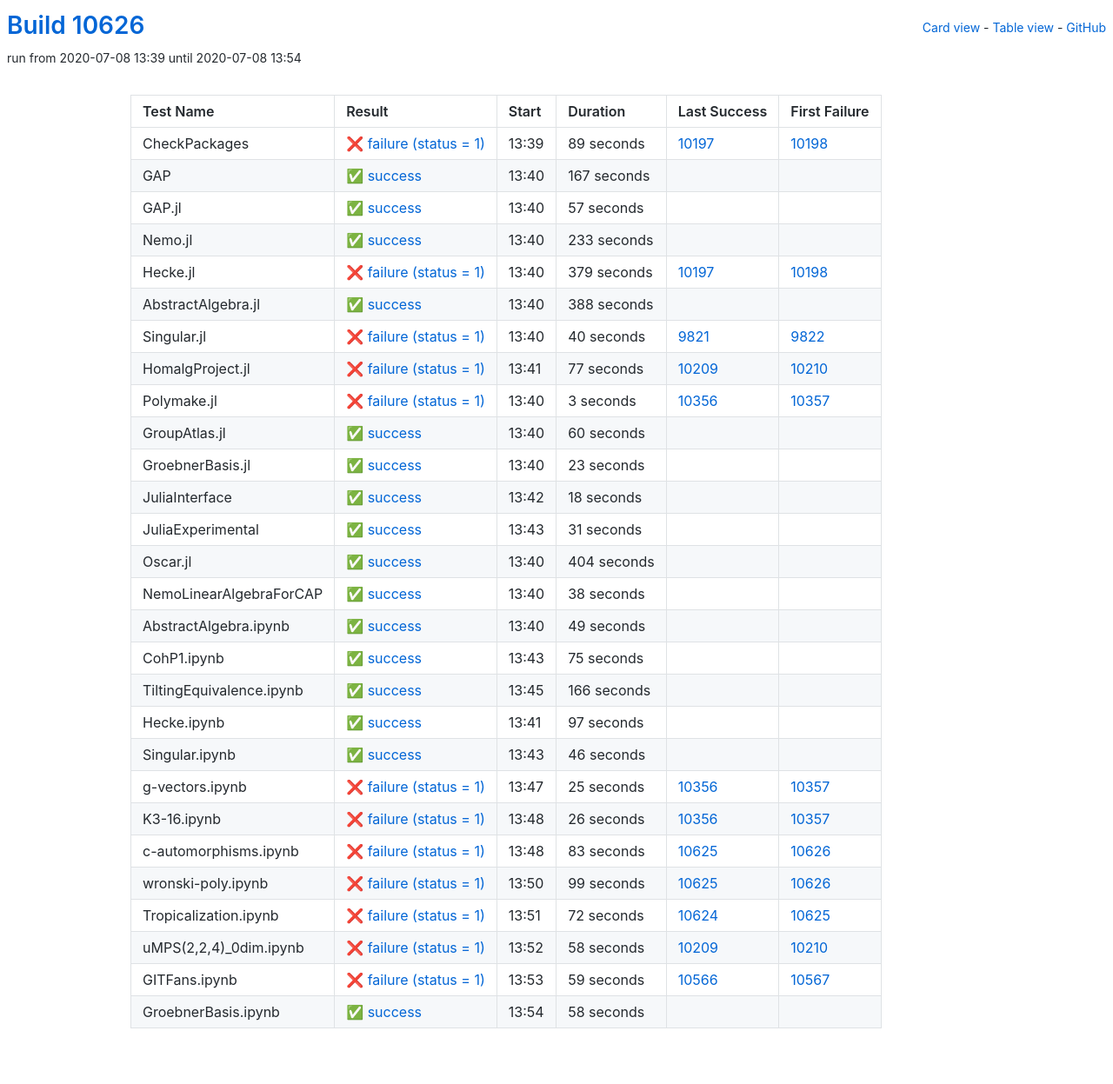
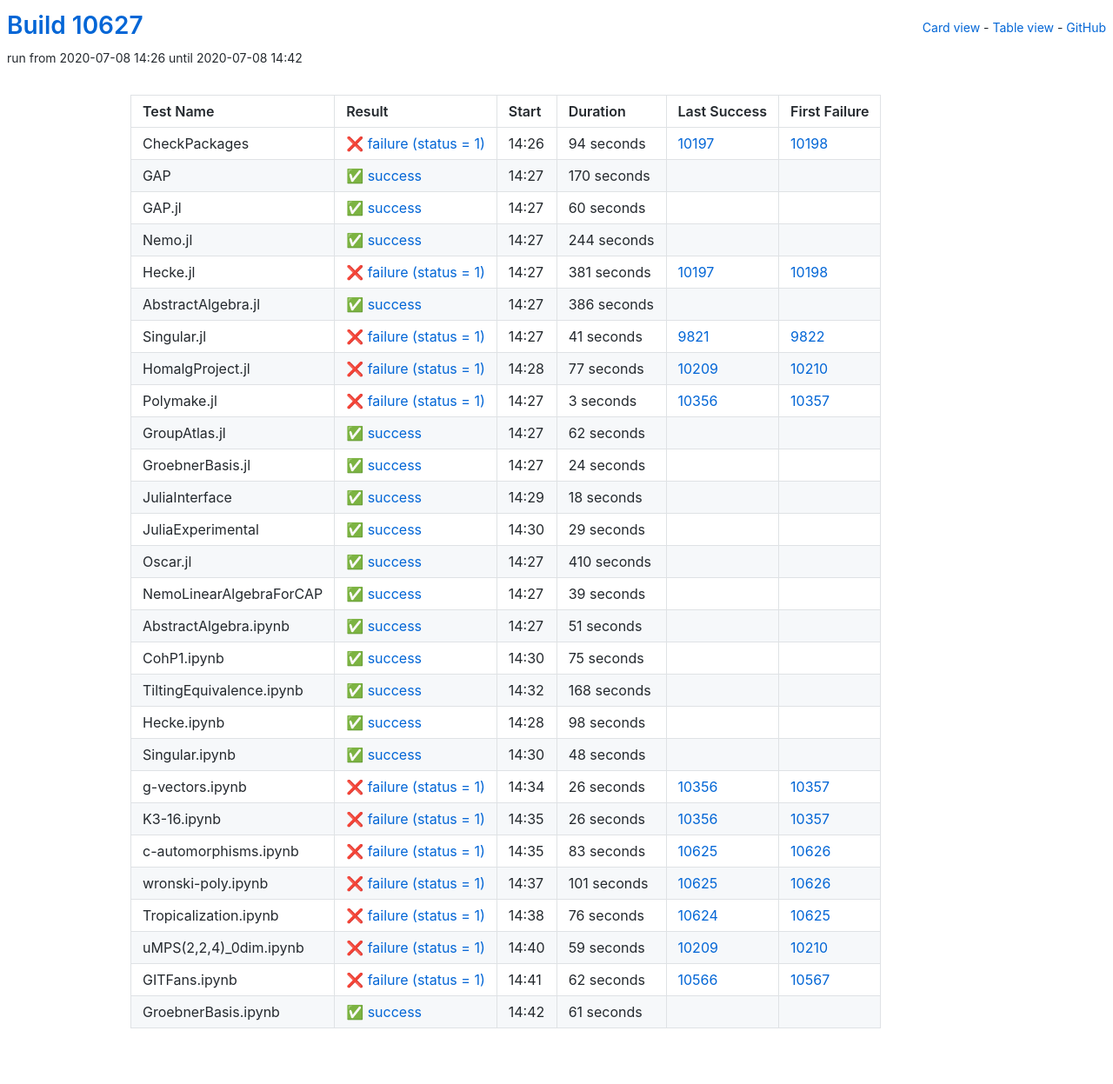
Before and after one commit to oscar-system/oscar-ci-status, a Jekyll site: the page built from table.html, in a window 1280 px wide. Shown: the whole page at 87% size. Built offline with Jekyll 4.4.1, drawn with Linux system fonts in a browser that asks for light colours.

Commit message:
Build #10627

```diff
--- a/_data/ci.yml
+++ b/_data/ci.yml
@@ -1,6 +1,6 @@
 ---
-build: 10626
-build_url: https://oscarci.mathematik.uni-kl.de/job/oscar/10626/
+build: 10627
+build_url: https://oscarci.mathematik.uni-kl.de/job/oscar/10627/
 job: oscar
 organization: oscar-system
 repo: oscar-ci-status
@@ -8,92 +8,92 @@
 tests:
 - name: CheckPackages
   id: checkpackages
-  log: https://oscarci.mathematik.uni-kl.de/job/oscar/10626/artifact/logs/build-10626/CheckPackages.log
-  start: 2020-07-08 13:39
+  log: https://oscarci.mathematik.uni-kl.de/job/oscar/10627/artifact/logs/build-10627/CheckPackages.log
+  start: 2020-07-08 14:26
   success: false
   exitcode: 1
   status: failure
-  duration: 89
+  duration: 94
   last_success: 10197
   last_success_url: https://oscarci.mathematik.uni-kl.de/job/oscar/10197/
   first_failure: 10198
   first_failure_url: https://oscarci.mathematik.uni-kl.de/job/oscar/10198/
 - name: GAP
   id: gap
-  log: https://oscarci.mathematik.uni-kl.de/job/oscar/10626/artifact/logs/build-10626/GAP.log
-  start: 2020-07-08 13:40
+  log: https://oscarci.mathematik.uni-kl.de/job/oscar/10627/artifact/logs/build-10627/GAP.log
+  start: 2020-07-08 14:27
   success: true
   exitcode: 0
   status: success
-  duration: 167
+  duration: 170
   last_success: false
   last_success_url:
   first_failure: false
   first_failure_url:
 - name: GAP.jl
   id: gap-jl
-  log: https://oscarci.mathematik.uni-kl.de/job/oscar/10626/artifact/logs/build-10626/GAP.jl.log
-  start: 2020-07-08 13:40
+  log: https://oscarci.mathematik.uni-kl.de/job/oscar/10627/artifact/logs/build-10627/GAP.jl.log
+  start: 2020-07-08 14:27
   success: true
   exitcode: 0
   status: success
-  duration: 57
+  duration: 60
   last_success: false
   last_success_url:
   first_failure: false
   first_failure_url:
 - name: Nemo.jl
   id: nemo-jl
-  log: https://oscarci.mathematik.uni-kl.de/job/oscar/10626/artifact/logs/build-10626/Nemo.jl.log
-  start: 2020-07-08 13:40
+  log: https://oscarci.mathematik.uni-kl.de/job/oscar/10627/artifact/logs/build-10627/Nemo.jl.log
+  start: 2020-07-08 14:27
   success: true
   exitcode: 0
   status: success
-  duration: 233
+  duration: 244
   last_success: false
   last_success_url:
   first_failure: false
   first_failure_url:
 - name: Hecke.jl
   id: hecke-jl
-  log: https://oscarci.mathematik.uni-kl.de/job/oscar/10626/artifact/logs/build-10626/Hecke.jl.log
-  start: 2020-07-08 13:40
+  log: https://oscarci.mathematik.uni-kl.de/job/oscar/10627/artifact/logs/build-10627/Hecke.jl.log
+  start: 2020-07-08 14:27
   success: false
   exitcode: 1
   status: failure
-  duration: 379
+  duration: 381
   last_success: 10197
   last_success_url: https://oscarci.mathematik.uni-kl.de/job/oscar/10197/
   first_failure: 10198
   first_failure_url: https://oscarci.mathematik.uni-kl.de/job/oscar/10198/
 - name: AbstractAlgebra.jl
   id: abstractalgebra-jl
-  log: https://oscarci.mathematik.uni-kl.de/job/oscar/10626/artifact/logs/build-10626/AbstractAlgebra.jl.log
-  start: 2020-07-08 13:40
+  log: https://oscarci.mathematik.uni-kl.de/job/oscar/10627/artifact/logs/build-10627/AbstractAlgebra.jl.log
+  start: 2020-07-08 14:27
   success: true
   exitcode: 0
   status: success
-  duration: 388
+  duration: 386
   last_success: false
   last_success_url:
   first_failure: false
   first_failure_url:
 - name: Singular.jl
   id: singular-jl
-  log: https://oscarci.mathematik.uni-kl.de/job/oscar/10626/artifact/logs/build-10626/Singular.jl.log
-  start: 2020-07-08 13:40
+  log: https://oscarci.mathematik.uni-kl.de/job/oscar/10627/artifact/logs/build-10627/Singular.jl.log
+  start: 2020-07-08 14:27
   success: false
   exitcode: 1
   status: failure
-  duration: 40
+  duration: 41
   last_success: 9821
   last_success_url: https://oscarci.mathematik.uni-kl.de/job/oscar/9821/
   first_failure: 9822
   first_failure_url: https://oscarci.mathematik.uni-kl.de/job/oscar/9822/
 - name: HomalgProject.jl
   id: homalgproject-jl
-  log: https://oscarci.mathematik.uni-kl.de/job/oscar/10626/artifact/logs/build-10626/HomalgProject.jl.log
-  start: 2020-07-08 13:41
+  log: https://oscarci.mathematik.uni-kl.de/job/oscar/10627/artifact/logs/build-10627/HomalgProject.jl.log
+  start: 2020-07-08 14:28
   success: false
   exitcode: 1
   status: failure
@@ -104,8 +104,8 @@
   first_failure_url: https://oscarci.mathematik.uni-kl.de/job/oscar/10210/
 - name: Polymake.jl
   id: polymake-jl
-  log: https://oscarci.mathematik.uni-kl.de/job/oscar/10626/artifact/logs/build-10626/Polymake.jl.log
-  start: 2020-07-08 13:40
+  log: https://oscarci.mathematik.uni-kl.de/job/oscar/10627/artifact/logs/build-10627/Polymake.jl.log
+  start: 2020-07-08 14:27
   success: false
   exitcode: 1
   status: failure
@@ -116,32 +116,32 @@
   first_failure_url: https://oscarci.mathematik.uni-kl.de/job/oscar/10357/
 - name: GroupAtlas.jl
   id: groupatlas-jl
-  log: https://oscarci.mathematik.uni-kl.de/job/oscar/10626/artifact/logs/build-10626/GroupAtlas.jl.log
-  start: 2020-07-08 13:40
+  log: https://oscarci.mathematik.uni-kl.de/job/oscar/10627/artifact/logs/build-10627/GroupAtlas.jl.log
+  start: 2020-07-08 14:27
   success: true
   exitcode: 0
   status: success
-  duration: 60
+  duration: 62
   last_success: false
   last_success_url:
   first_failure: false
   first_failure_url:
 - name: GroebnerBasis.jl
   id: groebnerbasis-jl
-  log: https://oscarci.mathematik.uni-kl.de/job/oscar/10626/artifact/logs/build-10626/GroebnerBasis.jl.log
-  start: 2020-07-08 13:40
+  log: https://oscarci.mathematik.uni-kl.de/job/oscar/10627/artifact/logs/build-10627/GroebnerBasis.jl.log
+  start: 2020-07-08 14:27
   success: true
   exitcode: 0
   status: success
-  duration: 23
+  duration: 24
   last_success: false
   last_success_url:
   first_failure: false
   first_failure_url:
 - name: JuliaInterface
   id: juliainterface
-  log: https://oscarci.mathematik.uni-kl.de/job/oscar/10626/artifact/logs/build-10626/JuliaInterface.log
-  start: 2020-07-08 13:42
+  log: https://oscarci.mathematik.uni-kl.de/job/oscar/10627/artifact/logs/build-10627/JuliaInterface.log
+  start: 2020-07-08 14:29
   success: true
   exitcode: 0
   status: success
@@ -152,56 +152,56 @@
   first_failure_url:
 - name: JuliaExperimental
   id: juliaexperimental
-  log: https://oscarci.mathematik.uni-kl.de/job/oscar/10626/artifact/logs/build-10626/JuliaExperimental.log
-  start: 2020-07-08 13:43
+  log: https://oscarci.mathematik.uni-kl.de/job/oscar/10627/artifact/logs/build-10627/JuliaExperimental.log
+  start: 2020-07-08 14:30
   success: true
   exitcode: 0
   status: success
-  duration: 31
+  duration: 29
   last_success: false
   last_success_url:
   first_failure: false
   first_failure_url:
 - name: Oscar.jl
   id: oscar-jl
-  log: https://oscarci.mathematik.uni-kl.de/job/oscar/10626/artifact/logs/build-10626/Oscar.jl.log
-  start: 2020-07-08 13:40
+  log: https://oscarci.mathematik.uni-kl.de/job/oscar/10627/artifact/logs/build-10627/Oscar.jl.log
+  start: 2020-07-08 14:27
   success: true
   exitcode: 0
   status: success
-  duration: 404
+  duration: 410
   last_success: false
   last_success_url:
   first_failure: false
   first_failure_url:
 - name: NemoLinearAlgebraForCAP
   id: nemolinearalgebraforcap
-  log: https://oscarci.mathematik.uni-kl.de/job/oscar/10626/artifact/logs/build-10626/NemoLinearAlgebraForCAP.log
-  start: 2020-07-08 13:40
+  log: https://oscarci.mathematik.uni-kl.de/job/oscar/10627/artifact/logs/build-10627/NemoLinearAlgebraForCAP.log
+  start: 2020-07-08 14:27
   success: true
   exitcode: 0
   status: success
-  duration: 38
+  duration: 39
   last_success: false
   last_success_url:
   first_failure: false
   first_failure_url:
 - name: AbstractAlgebra.ipynb
   id: abstractalgebra-ipynb
-  log: https://oscarci.mathematik.uni-kl.de/job/oscar/10626/artifact/logs/build-10626/AbstractAlgebra.ipynb.log
-  start: 2020-07-08 13:40
+  log: https://oscarci.mathematik.uni-kl.de/job/oscar/10627/artifact/logs/build-10627/AbstractAlgebra.ipynb.log
+  start: 2020-07-08 14:27
   success: true
   exitcode: 0
   status: success
-  duration: 49
+  duration: 51
   last_success: false
   last_success_url:
   first_failure: false
   first_failure_url:
 - name: CohP1.ipynb
   id: cohp1-ipynb
-  log: https://oscarci.mathematik.uni-kl.de/job/oscar/10626/artifact/logs/build-10626/CohP1.ipynb.log
-  start: 2020-07-08 13:43
+  log: https://oscarci.mathematik.uni-kl.de/job/oscar/10627/artifact/logs/build-10627/CohP1.ipynb.log
+  start: 2020-07-08 14:30
   success: true
   exitcode: 0
   status: success
@@ -212,56 +212,56 @@
   first_failure_url:
 - name: TiltingEquivalence.ipynb
   id: tiltingequivalence-ipynb
-  log: https://oscarci.mathematik.uni-kl.de/job/oscar/10626/artifact/logs/build-10626/TiltingEquivalence.ipynb.log
-  start: 2020-07-08 13:45
+  log: https://oscarci.mathematik.uni-kl.de/job/oscar/10627/artifact/logs/build-10627/TiltingEquivalence.ipynb.log
+  start: 2020-07-08 14:32
   success: true
   exitcode: 0
   status: success
-  duration: 166
+  duration: 168
   last_success: false
   last_success_url:
   first_failure: false
   first_failure_url:
 - name: Hecke.ipynb
   id: hecke-ipynb
-  log: https://oscarci.mathematik.uni-kl.de/job/oscar/10626/artifact/logs/build-10626/Hecke.ipynb.log
-  start: 2020-07-08 13:41
+  log: https://oscarci.mathematik.uni-kl.de/job/oscar/10627/artifact/logs/build-10627/Hecke.ipynb.log
+  start: 2020-07-08 14:28
   success: true
   exitcode: 0
   status: success
-  duration: 97
+  duration: 98
   last_success: false
   last_success_url:
   first_failure: false
   first_failure_url:
 - name: Singular.ipynb
   id: singular-ipynb
-  log: https://oscarci.mathematik.uni-kl.de/job/oscar/10626/artifact/logs/build-10626/Singular.ipynb.log
-  start: 2020-07-08 13:43
+  log: https://oscarci.mathematik.uni-kl.de/job/oscar/10627/artifact/logs/build-10627/Singular.ipynb.log
+  start: 2020-07-08 14:30
   success: true
   exitcode: 0
   status: success
-  duration: 46
+  duration: 48
   last_success: false
   last_success_url:
   first_failure: false
   first_failure_url:
 - name: g-vectors.ipynb
   id: g-vectors-ipynb
-  log: https://oscarci.mathematik.uni-kl.de/job/oscar/10626/artifact/logs/build-10626/g-vectors.ipynb.log
-  start: 2020-07-08 13:47
+  log: https://oscarci.mathematik.uni-kl.de/job/oscar/10627/artifact/logs/build-10627/g-vectors.ipynb.log
+  start: 2020-07-08 14:34
   success: false
   exitcode: 1
   status: failure
-  duration: 25
+  duration: 26
   last_success: 10356
   last_success_url: https://oscarci.mathematik.uni-kl.de/job/oscar/10356/
   first_failure: 10357
   first_failure_url: https://oscarci.mathematik.uni-kl.de/job/oscar/10357/
 - name: K3-16.ipynb
   id: k3-16-ipynb
-  log: https://oscarci.mathematik.uni-kl.de/job/oscar/10626/artifact/logs/build-10626/K3-16.ipynb.log
-  start: 2020-07-08 13:48
+  log: https://oscarci.mathematik.uni-kl.de/job/oscar/10627/artifact/logs/build-10627/K3-16.ipynb.log
+  start: 2020-07-08 14:35
   success: false
   exitcode: 1
   status: failure
@@ -272,8 +272,8 @@
   first_failure_url: https://oscarci.mathematik.uni-kl.de/job/oscar/10357/
 - name: c-automorphisms.ipynb
   id: c-automorphisms-ipynb
-  log: https://oscarci.mathematik.uni-kl.de/job/oscar/10626/artifact/logs/build-10626/c-automorphisms.ipynb.log
-  start: 2020-07-08 13:48
+  log: https://oscarci.mathematik.uni-kl.de/job/oscar/10627/artifact/logs/build-10627/c-automorphisms.ipynb.log
+  start: 2020-07-08 14:35
   success: false
   exitcode: 1
   status: failure
@@ -284,60 +284,60 @@
   first_failure_url: https://oscarci.mathematik.uni-kl.de/job/oscar/10626/
 - name: wronski-poly.ipynb
   id: wronski-poly-ipynb
-  log: https://oscarci.mathematik.uni-kl.de/job/oscar/10626/artifact/logs/build-10626/wronski-poly.ipynb.log
-  start: 2020-07-08 13:50
+  log: https://oscarci.mathematik.uni-kl.de/job/oscar/10627/artifact/logs/build-10627/wronski-poly.ipynb.log
+  start: 2020-07-08 14:37
   success: false
   exitcode: 1
   status: failure
-  duration: 99
+  duration: 101
   last_success: 10625
   last_success_url: https://oscarci.mathematik.uni-kl.de/job/oscar/10625/
   first_failure: 10626
   first_failure_url: https://oscarci.mathematik.uni-kl.de/job/oscar/10626/
 - name: Tropicalization.ipynb
   id: tropicalization-ipynb
-  log: https://oscarci.mathematik.uni-kl.de/job/oscar/10626/artifact/logs/build-10626/Tropicalization.ipynb.log
-  start: 2020-07-08 13:51
+  log: https://oscarci.mathematik.uni-kl.de/job/oscar/10627/artifact/logs/build-10627/Tropicalization.ipynb.log
+  start: 2020-07-08 14:38
   success: false
   exitcode: 1
   status: failure
-  duration: 72
+  duration: 76
   last_success: 10624
   last_success_url: https://oscarci.mathematik.uni-kl.de/job/oscar/10624/
   first_failure: 10625
   first_failure_url: https://oscarci.mathematik.uni-kl.de/job/oscar/10625/
 - name: uMPS(2,2,4)_0dim.ipynb
   id: umps-2-2-4-0dim-ipynb
-  log: https://oscarci.mathematik.uni-kl.de/job/oscar/10626/artifact/logs/build-10626/uMPS-2-2-4-_0dim.ipynb.log
-  start: 2020-07-08 13:52
+  log: https://oscarci.mathematik.uni-kl.de/job/oscar/10627/artifact/logs/build-10627/uMPS-2-2-4-_0dim.ipynb.log
+  start: 2020-07-08 14:40
   success: false
   exitcode: 1
   status: failure
-  duration: 58
+  duration: 59
   last_success: 10209
   last_success_url: https://oscarci.mathematik.uni-kl.de/job/oscar/10209/
   first_failure: 10210
   first_failure_url: https://oscarci.mathematik.uni-kl.de/job/oscar/10210/
 - name: GITFans.ipynb
   id: gitfans-ipynb
-  log: https://oscarci.mathematik.uni-kl.de/job/oscar/10626/artifact/logs/build-10626/GITFans.ipynb.log
-  start: 2020-07-08 13:53
+  log: https://oscarci.mathematik.uni-kl.de/job/oscar/10627/artifact/logs/build-10627/GITFans.ipynb.log
+  start: 2020-07-08 14:41
   success: false
   exitcode: 1
   status: failure
-  duration: 59
+  duration: 62
   last_success: 10566
   last_success_url: https://oscarci.mathematik.uni-kl.de/job/oscar/10566/
   first_failure: 10567
   first_failure_url: https://oscarci.mathematik.uni-kl.de/job/oscar/10567/
 - name: GroebnerBasis.ipynb
   id: groebnerbasis-ipynb
-  log: https://oscarci.mathematik.uni-kl.de/job/oscar/10626/artifact/logs/build-10626/GroebnerBasis.ipynb.log
-  start: 2020-07-08 13:54
+  log: https://oscarci.mathematik.uni-kl.de/job/oscar/10627/artifact/logs/build-10627/GroebnerBasis.ipynb.log
+  start: 2020-07-08 14:42
   success: true
   exitcode: 0
   status: success
-  duration: 58
+  duration: 61
   last_success: false
   last_success_url:
   first_failure: false
```
Also changed, not shown: README.md.
